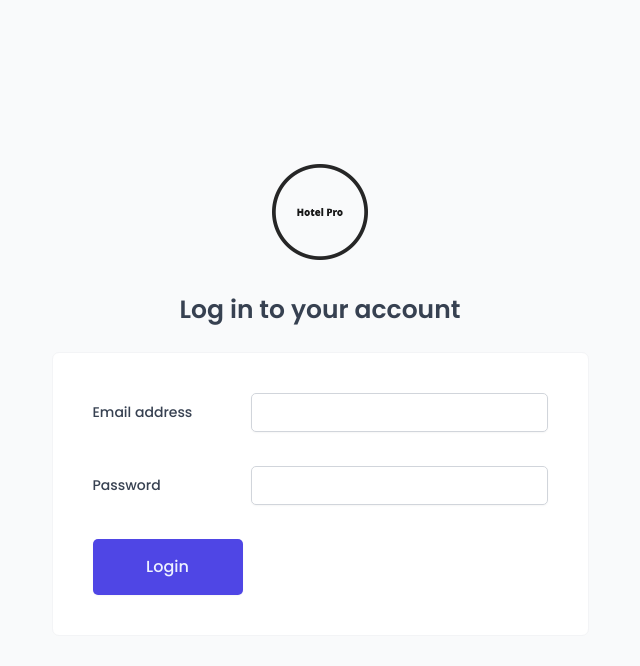
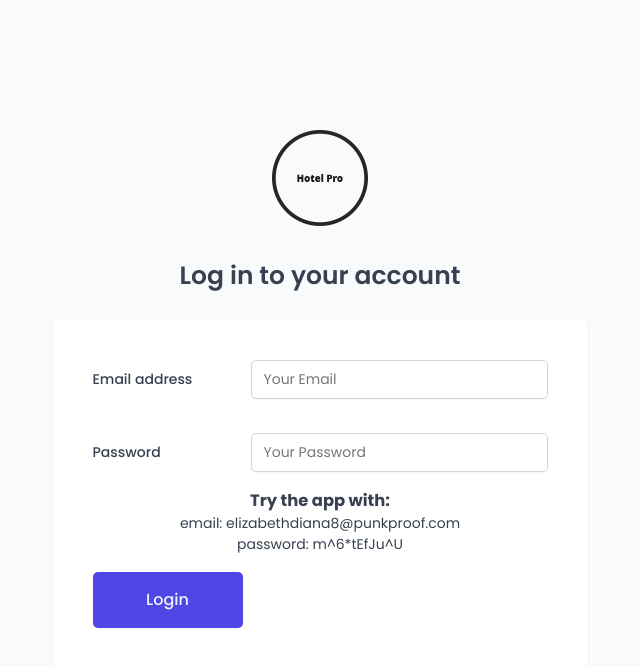
Before and after one commit to 2016mehrab/hotel-pro, a React (Vite) app: page /login in a window 1280 px wide. Shown: the top 666 px of the page, without its empty margins (320-960 px from the left). Built offline with nearby package versions, Linux system fonts and the light colour scheme; no server answers; a web font is replaced by a local one.

Commit message:
feat(auth): add sample user data to login form
- Added sample email and password.
- Improved placeholder text clarity.
- Added visual separation with Row component.
- Updated LoginForm.jsx for better UX.
- Added sample user data in LoginForm.jsx

```diff
--- a/package.json
+++ b/package.json
@@ -7,7 +7,7 @@
     "dev": "vite",
     "build": "vite build",
     "lint": "eslint . --ext js,jsx --report-unused-disable-directives --max-warnings 0",
-    "preview": "vite preview"
+    "preview": "serve -s dist"
   },
   "dependencies": {
     "@supabase/supabase-js": "^2.46.1",
@@ -35,6 +35,7 @@
     "eslint-plugin-react": "^7.32.2",
     "eslint-plugin-react-hooks": "^4.6.0",
     "eslint-plugin-react-refresh": "^0.4.3",
+    "serve": "^14.2.4",
     "typescript": "^5.7.2",
     "vite": "^4.4.5",
     "vite-plugin-eslint": "^1.8.1"
--- a/src/features/authentication/LoginForm.jsx
+++ b/src/features/authentication/LoginForm.jsx
@@ -7,11 +7,16 @@
 import SpinnerMini from "../../ui/SpinnerMini.jsx"
 
 import { useLogin } from "./useLogin.js";
+import Row from "../../ui/Row";
 
 function LoginForm() {
   const [email, setEmail] = useState("");
   const [password, setPassword] = useState("");
   const { login, isLoading } = useLogin();
+  const sample={
+    email:"elizabethdiana8@punkproof.com",
+    password:"m^6*tEfJu^U",
+  }
 
   function handleSubmit(e) {
     e.preventDefault();
@@ -35,6 +40,7 @@
           id="email"
           // This makes this form better for password managers
           autoComplete="username"
+          placeholder="Your Email"
           value={email}
           onChange={(e) => setEmail(e.target.value)}
           disabled={isLoading}
@@ -45,12 +51,18 @@
           type="password"
           id="password"
           autoComplete="current-password"
+          placeholder="Your Password"
           value={password}
           onChange={(e) => setPassword(e.target.value)}
 
           disabled={isLoading}
         />
       </FormRowVertical>
+      <Row>
+        <h3>Try the app with:</h3>
+        <p>email: {sample.email}</p>
+        <p>password: {sample.password}</p>
+      </Row>
       <FormRowVertical>
         <Button
           disabled={isLoading}
```
Also changed, not shown: database-schema.png (added), 1 other file (tests, documents, lock files or other folders).
